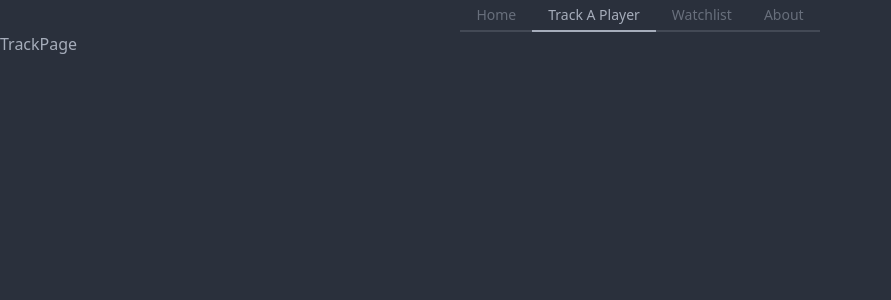
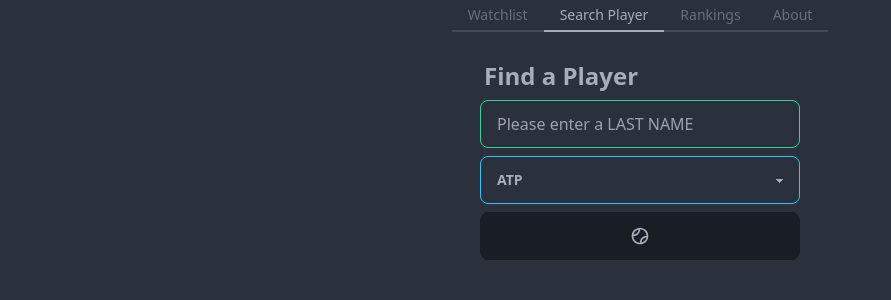
Before and after one commit to liaofrank91/tennis-tracker-app, a React (Create React App) app: page /track in a window 1280 px wide. Shown: the top 300 px of the page, without its empty margins (0-891 px from the left). Built offline with nearby package versions, Linux system fonts and the light colour scheme.

Commit message:
new page layout & started search feature

```diff
--- a/package.json
+++ b/package.json
@@ -8,10 +8,13 @@
     "@testing-library/user-event": "^13.5.0",
     "bootstrap": "^5.1.3",
     "bootstrap-icons": "^1.8.3",
+    "country-codes-list": "^1.6.8",
     "daisyui": "^2.15.1",
+    "font-awesome": "^4.7.0",
     "framer-motion": "^4.1.17",
     "react": "^18.1.0",
     "react-bootstrap": "^2.4.0",
+    "react-country-flag": "^3.0.2",
     "react-dom": "^18.1.0",
     "react-icons": "^4.3.1",
     "react-router-dom": "^6.3.0",
--- a/src/App.js
+++ b/src/App.js
@@ -2,8 +2,8 @@ import { BrowserRouter as Router, Route, Routes } from 'react-router-dom'
 import './App.css';
 
 // MAIN PAGES
-import HomePage from './pages/HomePage'
-import TrackPage from './pages/TrackPage'
+import RankingsPage from './pages/RankingsPage'
+import SearchPage from './pages/SearchPage'
 import WatchlistPage from './pages/WatchlistPage'
 import AboutPage from './pages/AboutPage'
 
@@ -12,13 +12,13 @@ function App() {
     <Router>
       <Routes>
         <Route exact path='/' element={
-          <HomePage />
+          <WatchlistPage />
         } />
         <Route path='/track' element={
-          <TrackPage />
+          <SearchPage />
         } />
-        <Route path='/watchlist' element={
-          <WatchlistPage />
+        <Route path='/rankings' element={
+          <RankingsPage />
         } />
         <Route path='/about' element={
           <AboutPage />
--- a/src/components/InfoForm.jsx
+++ b/src/components/InfoForm.jsx
@@ -35,7 +35,7 @@ function InfoForm({ updateList }) {
     }
 
     return (
-        <>
+        <div>
             <div className='flex flex-row justify-center'>
                 <h1 className='font-sans font-black text-white text-5xl p-5'>---- Add a Match ----</h1>
             </div>
@@ -87,7 +87,7 @@ function InfoForm({ updateList }) {
                     </button>
                 </div>
             </form>
-        </>
+        </div>
 
     )
 }
--- /dev/null
+++ b/src/components/SearchPlayers.jsx
@@ -0,0 +1,75 @@
+// import { GiMagnifyingGlass } from "react-icons/gi"
+import { BiTennisBall } from "react-icons/bi"
+import { useState } from 'react'
+
+function SearchPlayers() {
+
+  const [searchState, setSearchState] = useState('')
+  const [tourState, setTourState] = useState('ATP')
+  const [resultsList, setResultsList] = useState([])
+
+  const handleSearch = async (e) => {
+    e.preventDefault()
+    if (searchState === '') {
+      alert('you CANNOT BE SERIOUS')
+    } else {
+      const searchText = searchState.toLowerCase().trim()
+      console.log(searchText)
+
+      // Fetch all players from the selected TOUR
+      const options = {
+        method: 'GET',
+        headers: {
+          'X-RapidAPI-Host': 'tennis-live-data.p.rapidapi.com',
+          'X-RapidAPI-Key': '60d1aa11c0mshcb929fd10cfe2b2p15ad44jsn3661ce95e454'
+        }
+      }
+      const response = await fetch(`https://tennis-live-data.p.rapidapi.com/players/${tourState}`, options)
+      let data = await response.json()
+      data = data.results.players
+      data = data.filter((player) => (player.last_name.toLowerCase() === searchText))
+
+      setResultsList(data)
+      setSearchState('')
+    }
+
+
+
+
+
+  }
+
+  return (
+    <div className=''>
+      {/* Search */}
+      <div className='m-5'>
+        <div className='flex flex-row justify-center items-center'>
+          <form className="form-control w-full max-w-xs" onSubmit={handleSearch}>
+            <div></div>
+            <label className="label prose">
+              <h2 className='mb-0'>Find a Player</h2>
+            </label>
+            <input onChange={(e) => setSearchState(e.target.value)} type="text" placeholder="Please enter a LAST NAME" className="input input-bordered input-success w-full max-w-xs" value={searchState} />
+            <select className="mt-2 select select-info w-full max-w-xs" onChange={(e) => setTourState(e.target.value)}>
+              <option>ATP</option>
+              <option>WTA</option>
+            </select>
+            <button className="btn mt-2" type='submit'>
+              <BiTennisBall size={20} />
+            </button>
+          </form>
+        </div>
+      </div>
+
+      {/* Search Results */}
+      <div id="search-results" className='prose'>
+        {resultsList.map((player) => (
+          <h3 key={player.id}>{player.full_name}</h3>
+        ))}
+      </div>
+
+    </div>
+  )
+}
+
+export default SearchPlayers
--- a/src/components/TopTen.jsx
+++ b/src/components/TopTen.jsx
@@ -1,10 +1,17 @@
 import { useState, useEffect } from 'react'
+import { FaArrowUp } from 'react-icons/fa'
+import { AiOutlineDash } from "react-icons/ai"
+import { RiArrowUpCircleFill, RiArrowDownCircleFill } from "react-icons/ri"
+import { ImTrophy } from "react-icons/im";
+
+
 
 function TopTen() {
 
-  const [topTenATP, setTopTenATP] = useState([])
-  const [topTenWTA, setTopTenWTA] = useState([])
+  const [topTenATP, setTopTenATP] = useState([{ "country": "Serbia", "first_name": "Novak", "full_name": "Novak Djokovic", "id": 89304, "last_name": "Djokovic", "movement": "", "ranking": 1, "ranking_points": 10220 }, { "country": "Spain", "first_name": "Rafael", "full_name": "Rafael Nadal", "id": 86928, "last_name": "Nadal", "movement": "-10", "ranking": 2, "ranking_points": 9850 }])
+  const [topTenWTA, setTopTenWTA] = useState([{ "country": "Poland", "first_name": "Iga", "full_name": "Iga Swiatek", "id": 23892, "last_name": "Swiatek", "movement": "-1", "ranking": 1, "ranking_points": 10220 }, { "country": "Spain", "first_name": "Rafael", "full_name": "Rafael Nadal", "id": 86928, "last_name": "Nadal", "movement": "", "ranking": 2, "ranking_points": 9850 }])
 
+  // Function that retrieves either ATP or WTA Top Ten, depending on what tour_code gets passed in
   const getTopTenPlayers = async (tour_code) => {
     const options = {
       method: 'GET',
@@ -25,26 +32,92 @@ function TopTen() {
     }
   }
 
+
+  // Load the Top Ten
   useEffect(() => {
     getTopTenPlayers('ATP')
     getTopTenPlayers('WTA')
   }, [])
 
-
   return (
     <section className='flex flex-row justify-evenly bg-neutral-content p-6 m-5 rounded-xl'>
-      <div className='flex flex-col prose justify-center items-center bg-base-300 rounded-md' style={{ minHeight: '15vh', minWidth: '40vw' }}>
-        <h1 className='text-accent'>ATP Live Rankings</h1>
+      <div id='atp' className='flex flex-col'>
+        <div id='atp-header' className='flex flex-col prose justify-center items-center bg-base-300 rounded-md mb-3' style={{ minHeight: '15vh', minWidth: '40vw' }}>
+          <h1 className='text-accent'>ATP Live Rankings</h1>
+        </div>
+        {/* Player list */}
         {topTenATP.map((player) => (
-          <div key={player.full_name}>{player.ranking}. {player.full_name}</div>
+          <div key={player.full_name} className='flex flex-row justify-between items-center bg-base-300 rounded-md mb-2'>
+            {/* LEFT SIDE: avatar || full name, country*/}
+            <div className='flex flex-row'>
+              <div className="avatar m-5">
+                <div className="w-20 rounded-xl">
+                  <img src="https://sportshub.cbsistatic.com/i/r/2022/05/25/904f8ca2-31f0-49a7-99b9-0e469f8bf95b/thumbnail/640x360/25250ebae2d6d1390f1b43288601c03f/djokovic-getty.jpg" />
+                </div>
+              </div>
+              <div className='flex flex-col prose justify-center items-start'>
+                <h2 className='mb-0'>{player.last_name.toUpperCase()}, {player.first_name}</h2>
+                <h3 className='mt-0 italic'>{player.country}</h3>
+              </div>
+            </div>
+            {/* RIGHT SIDE: current rank, rank movement, current points */}
+            <div className='m-5 prose flex flex-col justify-center items-center'>
+              <h1 className='mb-0'>{(player.ranking === 1) ? <ImTrophy /> : `#${player.ranking}`}</h1>
+              <h3 className='mt-2 flex flex-row justify-end items-center'>
+                {(player.movement === '') && <AiOutlineDash size={30} className='text-warning' />}{(player.movement.slice(0, 1) === '+') && <RiArrowUpCircleFill size={25} className='text-success' />}{(player.movement.slice(0, 1) === '-') && <RiArrowDownCircleFill size={25} className='text-error' />}{(player.movement !== '') && player.movement.slice(1)}
+              </h3>
+            </div>
+
+          </div>
         ))}
       </div>
-      <div className='flex flex-col prose justify-center items-center bg-base-300 rounded-md' style={{ minHeight: '15vh', minWidth: '40vw' }}>
-        <h1 className='text-secondary'>WTA Live Rankings</h1>
+
+      <div id='wta' className='flex flex-col'>
+        <div id='wta-header' className='flex flex-col prose justify-center items-center bg-base-300 rounded-md mb-3' style={{ minHeight: '15vh', minWidth: '40vw' }}>
+          <h1 className='text-secondary'>WTA Live Rankings</h1>
+        </div>
+        {/* Player list */}
         {topTenWTA.map((player) => (
-          <div key={player.full_name}>{player.ranking}. {player.full_name}</div>
+          <div key={player.full_name} className='flex flex-row justify-between items-center bg-base-300 rounded-md mb-2'>
+            {/* LEFT SIDE: avatar || full name, country*/}
+            <div className='flex flex-row'>
+              <div className="avatar m-5">
+                <div className="w-20 rounded-xl">
+                  <img src="https://sportshub.cbsistatic.com/i/r/2022/05/25/904f8ca2-31f0-49a7-99b9-0e469f8bf95b/thumbnail/640x360/25250ebae2d6d1390f1b43288601c03f/djokovic-getty.jpg" />
+                </div>
+              </div>
+              <div className='flex flex-col prose justify-center items-start'>
+                <h2 className='mb-0'>{player.last_name.toUpperCase()}, {player.first_name}</h2>
+                <h3 className='mt-0 italic'>{player.country}</h3>
+              </div>
+            </div>
+            {/* MIDDLE: num of points */}
+            <div className=''>
+              {player.ranking_points}
+            </div>
+            {/* RIGHT SIDE: current rank, rank movement, current points */}
+            <div className='m-5 prose flex flex-col justify-center items-center'>
+              <h1 className='mb-0'>{(player.ranking === 1) ? <ImTrophy /> : `#${player.ranking}`}</h1>
+              <h3 className='mt-2 flex flex-row justify-end items-center'>
+                {(player.movement === '') && <AiOutlineDash size={30} className='text-warning' />}{(player.movement.slice(0, 1) === '+') && <RiArrowUpCircleFill size={25} className='text-success' />}{(player.movement.slice(0, 1) === '-') && <RiArrowDownCircleFill size={25} className='text-error' />}{(player.movement !== '') && player.movement.slice(1)}
+              </h3>
+            </div>
+
+          </div>
         ))}
       </div>
+
+
+      {/* <div id='atp' className='flex flex-col'>
+        <div id='atp-header' className='flex flex-col prose justify-center items-center bg-base-300 rounded-md' style={{ minHeight: '15vh', minWidth: '40vw' }}>
+          <h1 className='text-secondary'>WTA Live Rankings</h1>
+        </div>
+        <div className='flex flex-col justify-center items-center bg-base-300 rounded-md mt-4' id='atp-body'>
+          {topTenWTA.map((player) => (
+            <div key={player.full_name}>{player.ranking}. {player.full_name}</div>
+          ))}
+        </div>
+      </div> */}
 
     </section>
   )
--- a/src/components/Watchlist.jsx
+++ b/src/components/Watchlist.jsx
@@ -21,7 +21,7 @@ function Watchlist() {
 
     return (
         <>
-            <div className='bg-primary'>
+            <div className='bg-primary mt-3 mr-5 ml-5 mb-3 rounded-xl'>
                 <InfoForm updateList={updateEntries} />
             </div>
             <section id="match-list" className='flex flex-col justify-start items-center p-7' style={{ minHeight: '100vh' }}>
@@ -29,12 +29,12 @@ function Watchlist() {
                 <AnimatePresence>
                     {allEntries.map((item) => (
                         <motion.div
-                            key={item.id}
+                            key={item.unique}
                             initial={{ opacity: 0 }}
                             animate={{ opacity: 1 }}
                             exit={{ opacity: 0 }}
                         >
-                            <Match deleteFunction={deleteEntry} key={item.unique} identifier={item.unique} playerOne={item.p1} playerTwo={item.p2} tourney={item.tourney} year={item.year} />
+                            <Match deleteFunction={deleteEntry} identifier={item.unique} playerOne={item.p1} playerTwo={item.p2} tourney={item.tourney} year={item.year} />
                         </motion.div>
                     ))}
                 </AnimatePresence>
--- a/src/components/shared/Match.jsx
+++ b/src/components/shared/Match.jsx
@@ -14,9 +14,9 @@ function Match({ deleteFunction, identifier, playerOne, playerTwo, tourney, year
                     </div>
                     <div className='flex flex-col justify-center items-center'>
                         <h1 className='font-sans font-black text-black text-4xl'>{playerOne} vs {playerTwo}</h1>
-                        <h1 className='font-sans font-black italic text-black text-2xl'>{tourney} {year}</h1>
+                        <h1 className='font-sans font-black italic text-black text-2xl mb-3'>{tourney} {year}</h1>
                         <div className='flex flex-row'>
-                            <button onClick={deleteFunction(identifier)}>
+                            <button onClick={() => { deleteFunction(identifier) }}>
                                 <BsFillCheckCircleFill size={25} />
                             </button>
                         </div>
--- a/src/pages/AboutPage.jsx
+++ b/src/pages/AboutPage.jsx
@@ -5,15 +5,16 @@ function AboutPage() {
     <>
       <section className='flex flex-row justify-center items-center'>
         <div className="tabs">
-          <Link to='/'>
-            <div className="tab tab-bordered">Home</div>
+        <Link to='/'>
+            <div className="tab tab-bordered">Watchlist</div>
           </Link>
           <Link to='/track'>
-            <div className="tab tab-bordered">Track A Player</div>
+            <div className="tab tab-bordered">Search Player</div>
           </Link>
-          <Link to='/watchlist'>
-            <div className="tab tab-bordered">Watchlist</div>
+          <Link to='/rankings'>
+            <div className="tab tab-bordered">Rankings</div>
           </Link>
+
           <Link to='/about'>
             <div className="tab tab-bordered tab-active">About</div>
           </Link>
--- a/src/pages/HomePage.jsx
+++ b/src/pages/RankingsPage.jsx
@@ -1,20 +1,19 @@
 import { Link } from 'react-router-dom'
 import TopTen from '../components/TopTen'
-import TrackedPlayers from '../components/TrackedPlayers'
 
-function HomePage() {
+function RankingsPage() {
   return (
     <>
       <section className='flex flex-row justify-center items-center'>
         <div className="tabs">
           <Link to='/'>
-            <div className="tab tab-bordered tab-active">Home</div>
+            <div className="tab tab-bordered">Watchlist</div>
           </Link>
           <Link to='/track'>
-            <div className="tab tab-bordered">Track A Player</div>
+            <div className="tab tab-bordered">Search Player</div>
           </Link>
-          <Link to='/watchlist'>
-            <div className="tab tab-bordered">Watchlist</div>
+          <Link to='/rankings'>
+            <div className="tab tab-bordered tab-active">Rankings</div>
           </Link>
           <Link to='/about'>
             <div className="tab tab-bordered">About</div>
@@ -23,9 +22,8 @@ function HomePage() {
       </section>
 
       <TopTen />
-      <TrackedPlayers />
     </>
   )
 }
 
-export default HomePage
+export default RankingsPage
--- a/src/pages/TrackPage.jsx
+++ b/src/pages/SearchPage.jsx
@@ -1,18 +1,19 @@
 import { Link } from 'react-router-dom'
+import SearchPlayers from '../components/SearchPlayers'
 
-function TrackPage() {
+function SearchPage() {
   return (
-    <>
+    <div>
       <section className='flex flex-row justify-center items-center'>
         <div className="tabs">
           <Link to='/'>
-            <div className="tab tab-bordered">Home</div>
+            <div className="tab tab-bordered">Watchlist</div>
           </Link>
           <Link to='/track'>
-            <div className="tab tab-bordered tab-active">Track A Player</div>
+            <div className="tab tab-bordered tab-active">Search Player</div>
           </Link>
-          <Link to='/watchlist'>
-            <div className="tab tab-bordered">Watchlist</div>
+          <Link to='/rankings'>
+            <div className="tab tab-bordered">Rankings</div>
           </Link>
           <Link to='/about'>
             <div className="tab tab-bordered">About</div>
@@ -20,9 +21,9 @@ function TrackPage() {
         </div>
       </section>
 
-      <div>TrackPage</div>
-    </>
+      <SearchPlayers />
+    </div>
   )
 }
 
-export default TrackPage
+export default SearchPage
--- a/src/pages/WatchlistPage.jsx
+++ b/src/pages/WatchlistPage.jsx
@@ -7,13 +7,13 @@ function WatchlistPage() {
       <section className='flex flex-row justify-center items-center'>
         <div className="tabs">
           <Link to='/'>
-            <div className="tab tab-bordered">Home</div>
+            <div className="tab tab-bordered tab-active">Watchlist</div>
           </Link>
           <Link to='/track'>
-            <div className="tab tab-bordered">Track A Player</div>
+            <div className="tab tab-bordered">Search Player</div>
           </Link>
-          <Link to='/watchlist'>
-            <div className="tab tab-bordered tab-active">Watchlist</div>
+          <Link to='/rankings'>
+            <div className="tab tab-bordered">Rankings</div>
           </Link>
           <Link to='/about'>
             <div className="tab tab-bordered">About</div>
```
Also changed, not shown: src/components/TrackedPlayers.jsx (deleted, +0 -7 lines), 1 other file (tests, documents, lock files or other folders).
